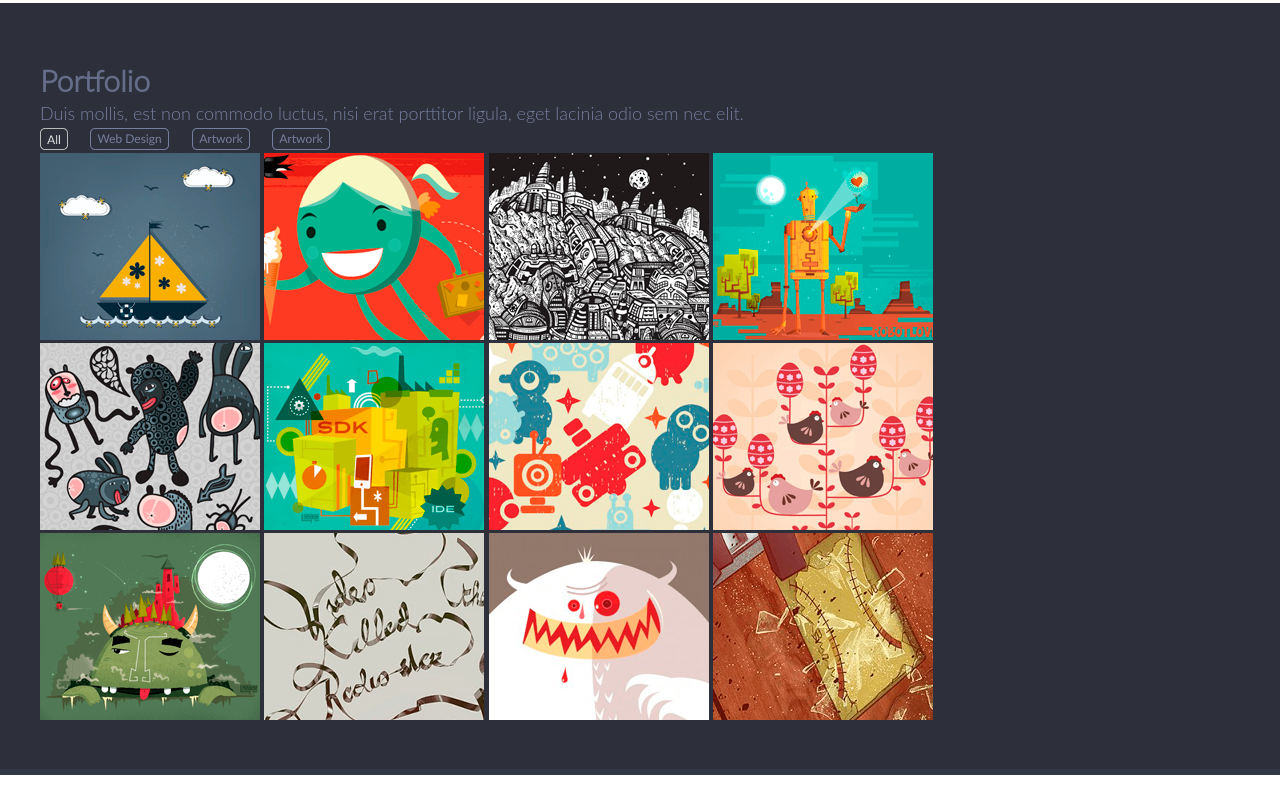
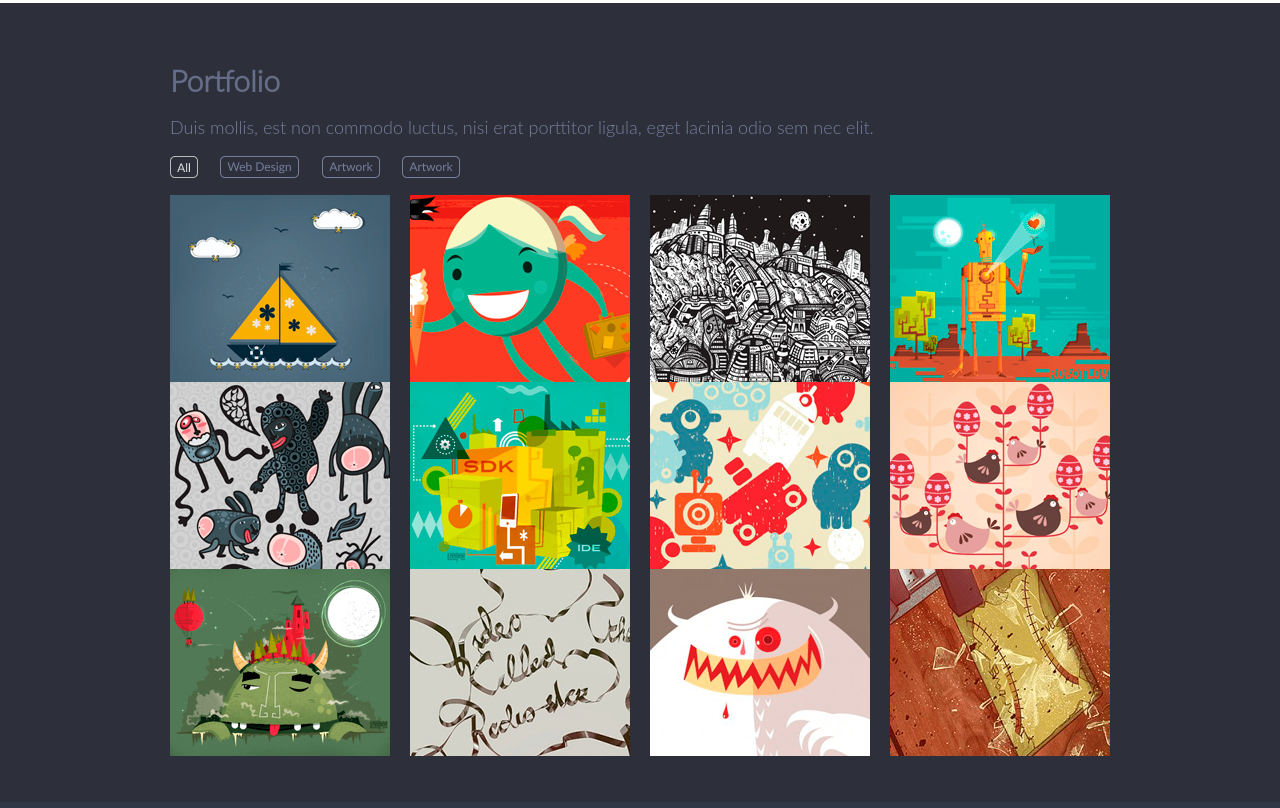
Before and after one commit to IgnatyevSergei/Singolo, a plain HTML site: page index.html in a window 1280 px wide. Shown: the part 1192-2000 px from the top of the page. Before the commit the page ends 1967 px from the top, so only its background shows below. Drawn offline with Linux system fonts and the light colour scheme; a web font is replaced by a local one.

Commit message:
add Portfolio

```diff
--- a/style.css
+++ b/style.css
@@ -257,6 +257,8 @@ section {
   background: #2d303a;
   width: 100%;
   border-bottom: 6px solid #323746;
+   display: flex;
+  justify-content: center;
 }
 .portfolioWrapper{
   max-width: 1020px;
@@ -282,16 +284,26 @@ font-weight: 300;
 font-size: 18px;
 line-height: 30px;
 color: #767E9E;
+padding: 14px 0;
 
 }
 
 .navPortfolio{
-width: 290px;
+padding-bottom: 14px;
 }
 
 .navListPortfolio{
+width: 290px;
 display: flex;
 flex-direction: row;
 justify-content: space-between;
 list-style: none;
 }
+
+.images{
+max-width: 1020px;
+width: 100%;
+display: flex;
+justify-content: space-between;
+flex-wrap: wrap;
+}
```
